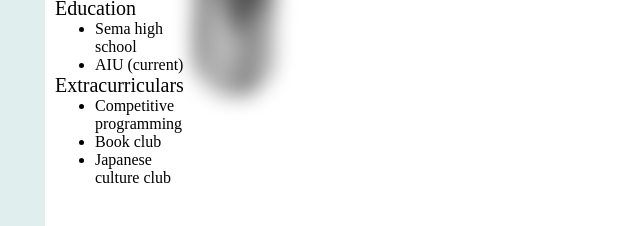
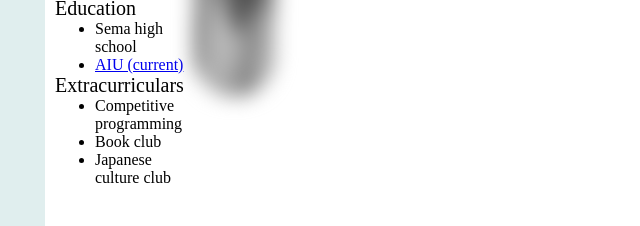
Before and after one commit to asdfaasdflgas/asdfaasdflgas.github.io, a plain HTML site: page index.html in a window 1280 px wide. Shown: the part 454-680 px from the top of the page, 0-640 px from the left. Drawn offline with Linux system fonts and the light colour scheme.

Commit message:
Update index.html

```diff
--- a/index.html
+++ b/index.html
@@ -40,7 +40,7 @@
       <p class="head">Education</p>
       <ul>
         <li>Sema high school</li>
-        <li>AIU (current)</li>
+        <li><a href="http://alatoo.edu.kg/">AIU (current)</a></li>
       </ul>
       <p class="head">Extracurriculars</p>
       <ul>
```
